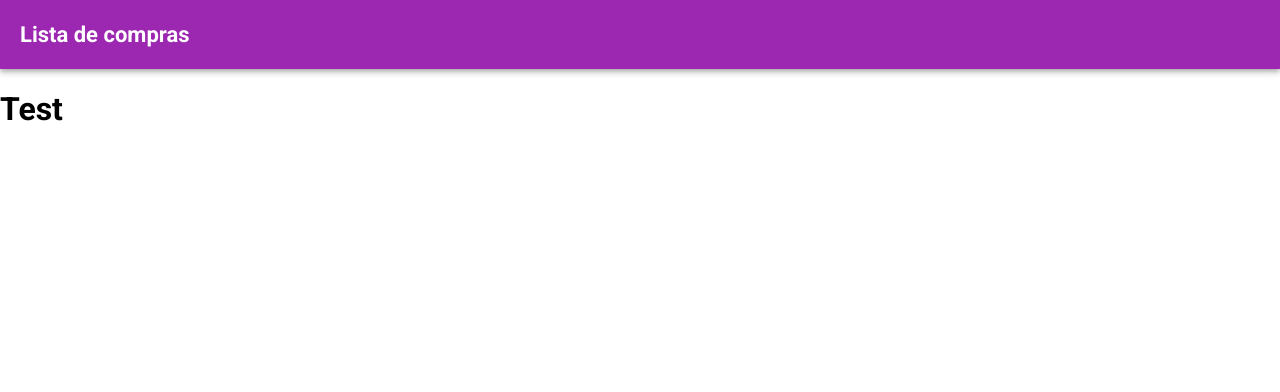
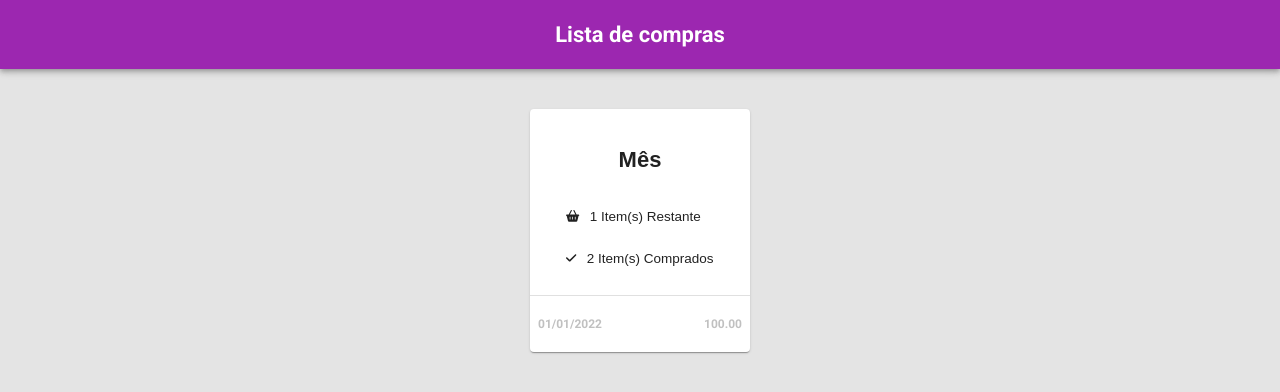
Before and after one commit to realcaldeira/listaDeCompras-redux-saga, a React (Create React App) app: page / in a window 1280 px wide. Shown: the top 392 px of the page. Built offline with nearby package versions, Linux system fonts and the light colour scheme.

Commit message:
Criando lista da home

```diff
--- a/package.json
+++ b/package.json
@@ -8,6 +8,7 @@
     "@fortawesome/fontawesome-svg-core": "^6.1.1",
     "@fortawesome/free-regular-svg-icons": "^6.1.1",
     "@fortawesome/free-solid-svg-icons": "^6.1.1",
+    "@fortawesome/react-fontawesome": "^0.1.18",
     "@material-ui/core": "^4.12.4",
     "@mui/material": "^5.6.1",
     "@mui/styled-engine-sc": "^5.6.1",
--- a/src/App.css
+++ b/src/App.css
@@ -5,4 +5,5 @@
 .title {
   font-size: 22px;
   font-weight: bold;
+  text-align: center;
 }
--- a/src/App.js
+++ b/src/App.js
@@ -6,7 +6,8 @@
 import { MuiThemeProvider } from '@material-ui/core';
 import purple from '@material-ui/core/colors/purple';
 
-import AppBar from '@material-ui/core/AppBar';
+import Header from './components/Header';
+import Home from './home';
 
 const theme = createMuiTheme({
   palette: {
@@ -20,14 +21,9 @@
 function App() {
   return (
     <MuiThemeProvider theme={theme}>
-      <AppBar position="static" color='primary'>
-        <div className='header'>
-          <p className='title'>Lista de compras</p>
-        </div>
-      </AppBar>
-    <div>
-      <h1>Test</h1>
-    </div>
+      <Header />
+
+      <Home />
     </MuiThemeProvider>
   );
 }
--- /dev/null
+++ b/src/components/Header/index.js
@@ -0,0 +1,13 @@
+import React from 'react';
+
+import AppBar from '@material-ui/core/AppBar';
+
+export default function Header(){
+  return(
+    <AppBar position="static" color='primary'>
+        <div className='header'>
+          <p className='title'>Lista de compras</p>
+        </div>
+      </AppBar>
+  )
+}
--- /dev/null
+++ b/src/home/index.js
@@ -0,0 +1,46 @@
+import React from 'react';
+
+import Card from '@material-ui/core/Card';
+import CardActionArea from '@material-ui/core/CardActionArea';
+import CardContent from '@material-ui/core/CardContent';
+import CardActions from '@material-ui/core/CardActions';
+import Divider from '@material-ui/core/Divider';
+import { FontAwesomeIcon } from '@fortawesome/react-fontawesome';
+import { faShoppingBasket, faCheck } from '@fortawesome/free-solid-svg-icons';
+
+
+import './styles.css'
+
+export default function Home(){
+  return(
+    <div className='page-container'>
+
+      <div className='list-container'>
+        <Card className='card'>
+          <CardActionArea className='card-action-area'>
+            <CardContent className='card-content'>
+              <div>
+                <p className="title">Mês</p>
+                <div className='list-card-body'>
+                  <div className='list-card-item'>
+                    <FontAwesomeIcon icon={faShoppingBasket} size="sm" />
+                    <p>1 Item(s) Restante</p>
+                  </div>
+                  <div className='list-card-item'>
+                  <FontAwesomeIcon icon={faCheck} size="sm" />
+                    <p>2 Item(s) Comprados</p>
+                  </div>
+                </div>
+              </div>
+            </CardContent>
+          </CardActionArea>
+          <Divider/>
+          <CardActions className='card-footer'>
+            <p>01/01/2022</p>
+            <p>100.00</p>
+          </CardActions>
+        </Card>
+      </div>
+    </div>
+  )
+}
--- /dev/null
+++ b/src/home/styles.css
@@ -0,0 +1,57 @@
+.page-container{
+  padding: 20px;
+  display: flex;
+  flex-direction: column;
+  align-items: center;
+}
+
+.new-list-container{
+  width: 80%;
+}
+
+.list-container{
+  width: 220px;
+  margin: 20px;
+}
+
+.list-card-body{
+  width: 100%;
+  text-align: center;
+  font-weight: 400;
+}
+
+.list-card-item {
+  display: flex;
+  align-items: center;
+  font-size: 13.5px;
+}
+
+.list-card-item svg {
+  margin-right: 10px;
+}
+
+.card{
+  width: 100%;
+  display: flex;
+  flex-direction: column;
+}
+
+.card-action-area {
+  flex: 1;
+
+}
+
+.card-content {
+  display: flex;
+  justify-content: center;
+}
+
+.card-footer {
+  height: 40px;
+  display: flex;
+  justify-content: space-between;
+  align-items: center;
+  font-size: 12px;
+  font-weight: bolder;
+  color: #75757575;
+}
--- a/src/index.css
+++ b/src/index.css
@@ -2,4 +2,6 @@
   margin: 0;
   padding: 0;
   font-family: 'Roboto', sans-serif;
+
+  background-color: #E4E4e4;
 }
```
Also changed, not shown: src/list/index.js (added), src/list/styles.css (added), 1 other file (tests, documents, lock files or other folders).
